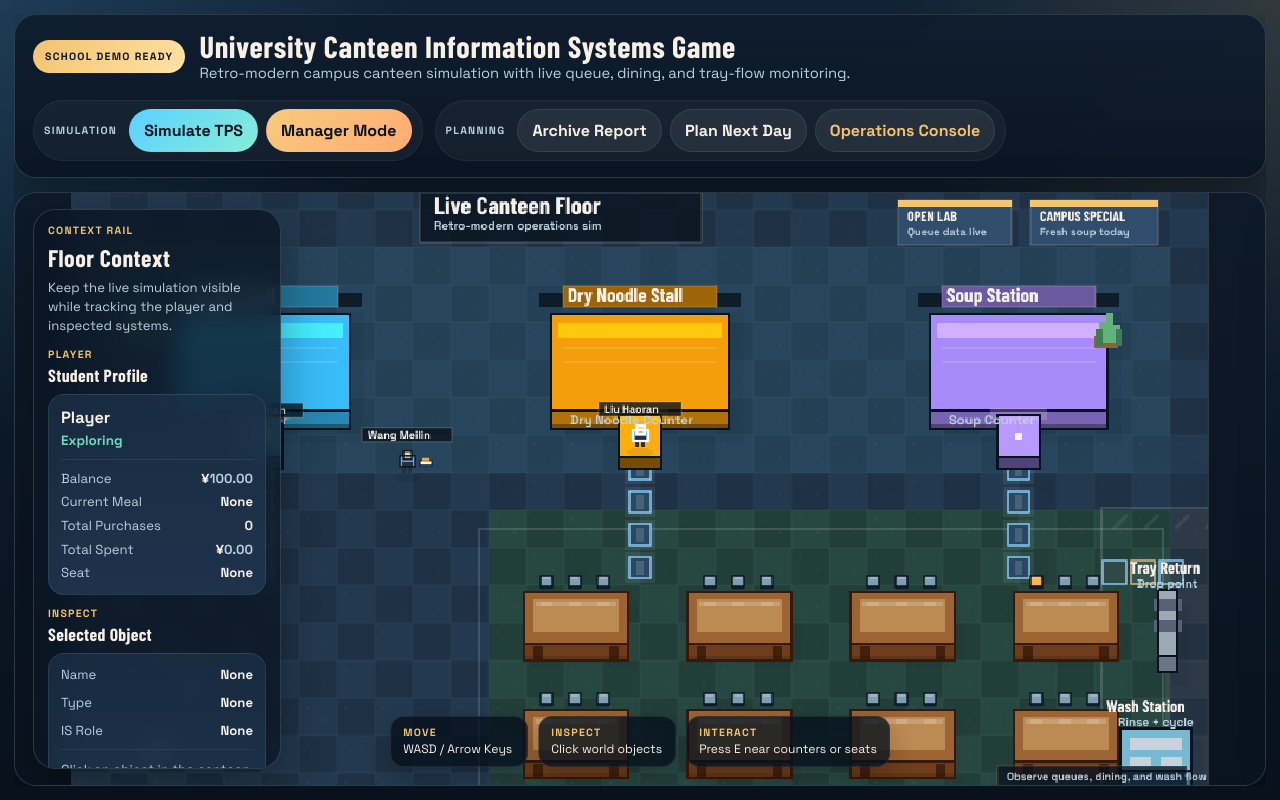
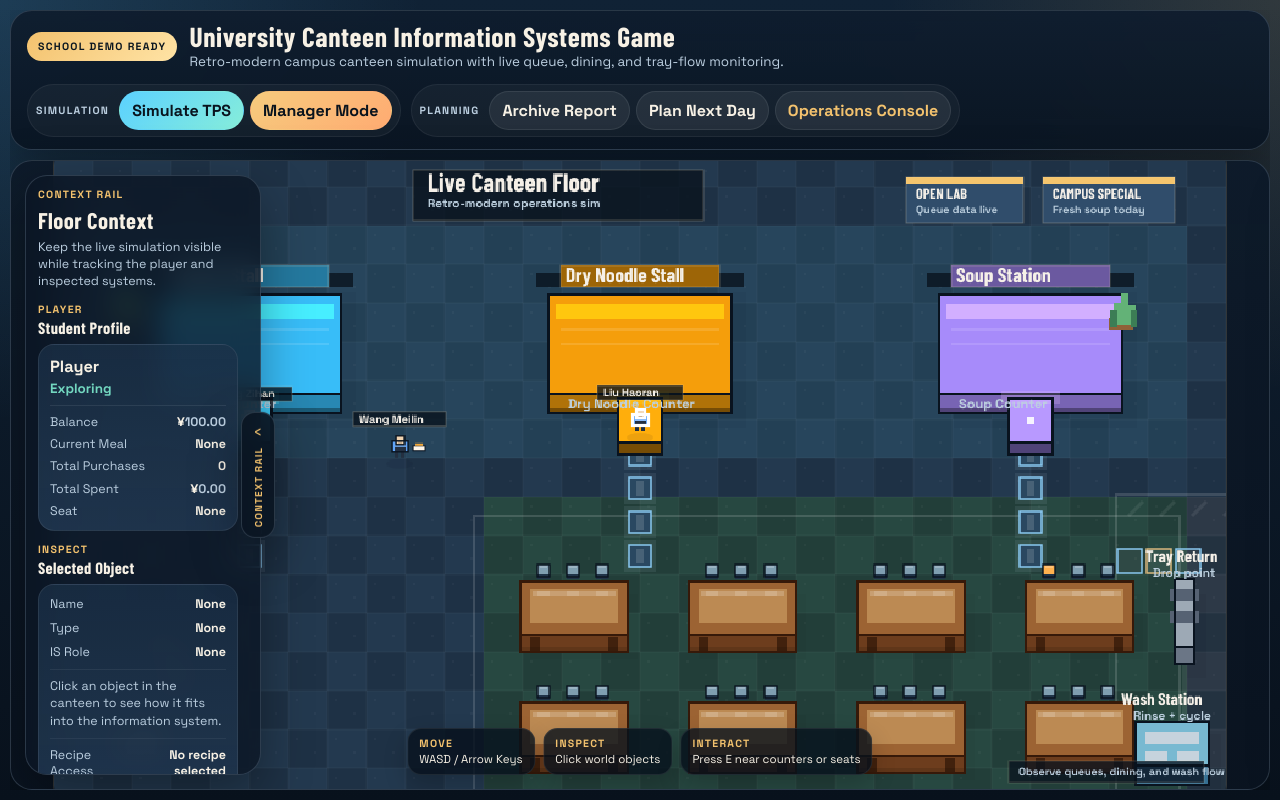
Before and after one commit to boygotflames/Information-System-Simulator-Demo, a plain HTML site: page index.html in a window 1280 px wide. Drawn offline with nearby package versions, Linux system fonts and the light colour scheme.

Commit message:
smart replacmment for the elements of the game

```diff
--- a/css/style.css
+++ b/css/style.css
@@ -42,7 +42,7 @@ body {
 }
 
 body {
-  padding: 14px;
+  padding: 10px;
 }
 
 button {
@@ -51,7 +51,7 @@ button {
 
 .app-shell {
   position: relative;
-  height: calc(100vh - 28px);
+  height: calc(100vh - 20px);
   overflow: hidden;
 }
 
@@ -59,15 +59,15 @@ button {
   height: 100%;
   display: grid;
   grid-template-rows: auto 1fr;
-  gap: 14px;
+  gap: 10px;
 }
 
 .topbar {
   display: flex;
   justify-content: space-between;
   align-items: center;
-  gap: 18px;
-  padding: 16px 18px;
+  gap: 14px;
+  padding: 12px 16px;
   border-radius: var(--radius);
   background: linear-gradient(180deg, rgba(15, 29, 46, 0.95), rgba(10, 21, 34, 0.92));
   border: 1px solid var(--border);
@@ -78,7 +78,7 @@ button {
 .topbar-brand {
   display: flex;
   align-items: center;
-  gap: 14px;
+  gap: 12px;
   min-width: 0;
 }
 
@@ -94,7 +94,7 @@ button {
 }
 
 .brand-pill {
-  padding: 10px 12px;
+  padding: 8px 11px;
   border-radius: 999px;
   color: #0a1620;
   background: linear-gradient(135deg, var(--accent-2), #ffe3a5);
@@ -106,9 +106,9 @@ button {
 }
 
 .topbar-copy h1 {
-  margin: 0 0 3px;
+  margin: 0 0 2px;
   font-family: "Barlow Condensed", "Arial Narrow", sans-serif;
-  font-size: 1.9rem;
+  font-size: 1.72rem;
   letter-spacing: 0.02em;
   line-height: 1;
 }
@@ -116,21 +116,21 @@ button {
 .topbar-copy p {
   margin: 0;
   color: var(--muted);
-  font-size: 0.92rem;
+  font-size: 0.84rem;
 }
 
 .topbar-actions {
   display: flex;
   flex-wrap: wrap;
   justify-content: flex-end;
-  gap: 12px;
+  gap: 10px;
 }
 
 .action-group {
   display: flex;
   align-items: center;
-  gap: 8px;
-  padding: 8px 10px;
+  gap: 6px;
+  padding: 6px 8px;
   border-radius: 999px;
   background: rgba(255, 255, 255, 0.04);
   border: 1px solid rgba(255, 255, 255, 0.06);
@@ -158,7 +158,7 @@ button {
 .action-btn,
 .panel-toggle-btn {
   border-radius: 999px;
-  padding: 10px 14px;
+  padding: 8px 12px;
   font-weight: 700;
   color: var(--text);
   background: rgba(255, 255, 255, 0.07);
@@ -185,8 +185,8 @@ button {
 }
 
 .icon-btn {
-  width: 38px;
-  height: 38px;
+  width: 34px;
+  height: 34px;
   display: inline-flex;
   align-items: center;
   justify-content: center;
@@ -203,7 +203,7 @@ button {
   display: flex;
   align-items: center;
   justify-content: center;
-  padding: 12px;
+  padding: 10px;
   border-radius: var(--radius);
   background: linear-gradient(180deg, rgba(14, 27, 42, 0.98), rgba(10, 20, 32, 0.96));
   border: 1px solid var(--border);
@@ -214,9 +214,9 @@ button {
 #gameCanvas {
   display: block;
   width: 100%;
-  max-width: min(100%, calc((100vh - 160px) * 16 / 9));
+  max-width: min(100%, calc((100vh - 140px) * 16 / 9));
   height: auto;
-  max-height: calc(100vh - 164px);
+  max-height: calc(100vh - 144px);
   border-radius: 18px;
   border: 1px solid rgba(240, 220, 181, 0.18);
   background: #07111c;
@@ -227,8 +227,8 @@ button {
 .utility-panel,
 .dashboard-panel {
   position: absolute;
-  top: 16px;
-  bottom: 16px;
+  top: 14px;
+  bottom: 14px;
   z-index: 5;
   display: flex;
   flex-direction: column;
@@ -240,18 +240,70 @@ button {
 }
 
 .utility-panel {
-  left: 18px;
-  width: 248px;
-  padding: 14px;
+  left: 14px;
+  width: 236px;
+  padding: 12px;
   border-radius: 22px;
   overflow: auto;
+  scrollbar-gutter: stable;
+  transition: transform 0.24s ease, opacity 0.24s ease;
+}
+
+body.context-rail-collapsed .utility-panel {
+  transform: translateX(calc(-100% - 22px));
+  opacity: 0;
+  pointer-events: none;
+}
+
+.context-rail-toggle {
+  position: absolute;
+  left: 230px;
+  top: 50%;
+  transform: translateY(-50%);
+  z-index: 7;
+  display: inline-flex;
+  flex-direction: column;
+  align-items: center;
+  gap: 8px;
+  width: 34px;
+  padding: 10px 7px;
+  border: 1px solid var(--border);
+  border-radius: 14px;
+  background: rgba(10, 21, 34, 0.92);
+  color: var(--accent-2);
+  box-shadow: var(--shadow);
+  backdrop-filter: blur(10px);
+  cursor: pointer;
+  transition: left 0.24s ease, transform 0.16s ease, background 0.16s ease;
+}
+
+.context-rail-toggle:hover {
+  transform: translateY(-50%) translateX(1px);
+}
+
+.context-rail-toggle-icon {
+  font-size: 1rem;
+  line-height: 1;
+}
+
+.context-rail-toggle-text {
+  writing-mode: vertical-rl;
+  transform: rotate(180deg);
+  text-transform: uppercase;
+  letter-spacing: 0.12em;
+  font-size: 0.62rem;
+  font-weight: 700;
+}
+
+body.context-rail-collapsed .context-rail-toggle {
+  left: 8px;
 }
 
 .utility-panel-header,
 .dashboard-header {
   display: flex;
   flex-direction: column;
-  gap: 6px;
+  gap: 5px;
 }
 
 .utility-panel-header h2,
@@ -264,7 +316,7 @@ button {
 
 .utility-panel-header h2,
 .dashboard-header h2 {
-  font-size: 1.5rem;
+  font-size: 1.42rem;
 }
 
 .utility-panel-header p,
@@ -273,21 +325,21 @@ button {
 .feed-placeholder {
   margin: 0;
   color: var(--muted);
-  font-size: 0.82rem;
-  line-height: 1.45;
+  font-size: 0.78rem;
+  line-height: 1.4;
 }
 
 .utility-section,
 .dashboard-section {
   display: flex;
   flex-direction: column;
-  gap: 8px;
+  gap: 7px;
 }
 
 .section-title-row {
   display: flex;
   flex-direction: column;
-  gap: 3px;
+  gap: 2px;
 }
 
 .section-kicker,
@@ -296,34 +348,34 @@ button {
 }
 
 .section-title-row h3 {
-  font-size: 1.1rem;
+  font-size: 1.02rem;
 }
 
 .card {
   background: linear-gradient(180deg, var(--card), var(--card-2));
   border: 1px solid rgba(255, 255, 255, 0.08);
   border-radius: var(--radius-md);
-  padding: 12px;
+  padding: 11px;
   min-width: 0;
 }
 
 .stack {
   display: flex;
   flex-direction: column;
-  gap: 10px;
+  gap: 8px;
 }
 
 .profile-card {
   display: flex;
   flex-direction: column;
-  gap: 10px;
+  gap: 8px;
 }
 
 .profile-name {
   display: flex;
   flex-direction: column;
-  gap: 4px;
-  padding-bottom: 10px;
+  gap: 3px;
+  padding-bottom: 8px;
   border-bottom: 1px solid rgba(255, 255, 255, 0.08);
 }
 
@@ -342,10 +394,10 @@ button {
   display: flex;
   justify-content: space-between;
   align-items: flex-start;
-  gap: 10px;
+  gap: 8px;
   margin: 0;
-  font-size: 0.82rem;
-  line-height: 1.35;
+  font-size: 0.78rem;
+  line-height: 1.3;
 }
 
 .detail-line span,
@@ -360,7 +412,7 @@ button {
 }
 
 .detail-copy {
-  padding: 10px 0;
+  padding: 8px 0;
   border-top: 1px solid rgba(255, 255, 255, 0.06);
   border-bottom: 1px solid rgba(255, 255, 255, 0.06);
 }
@@ -368,21 +420,21 @@ button {
 .quick-guide {
   display: grid;
   grid-template-columns: 1fr;
-  gap: 8px;
+  gap: 7px;
 }
 
 .hint-pill {
-  padding: 9px 10px;
+  padding: 8px 10px;
   border-radius: 999px;
   background: rgba(255, 255, 255, 0.06);
   border: 1px solid rgba(255, 255, 255, 0.08);
-  font-size: 0.8rem;
+  font-size: 0.76rem;
   color: var(--text);
 }
 
 .dashboard-panel {
-  right: 18px;
-  width: min(468px, 44vw);
+  right: 14px;
+  width: min(450px, 42vw);
   border-radius: 24px;
   overflow: hidden;
   transform: translateX(110%);
@@ -397,7 +449,7 @@ body.dashboard-open .dashboard-panel {
   flex-direction: row;
   justify-content: space-between;
   align-items: flex-start;
-  padding: 16px;
+  padding: 14px;
   border-bottom: 1px solid rgba(255, 255, 255, 0.08);
   background: rgba(7, 17, 28, 0.36);
 }
@@ -409,11 +461,12 @@ body.dashboard-open .dashboard-panel {
 
 .dashboard-body {
   overflow: auto;
-  padding: 14px;
+  padding: 12px;
   display: grid;
   grid-template-columns: 1fr 1fr;
-  gap: 12px;
+  gap: 10px;
   align-content: start;
+  scrollbar-gutter: stable;
 }
 
 .section-full {
@@ -423,7 +476,7 @@ body.dashboard-open .dashboard-panel {
 .stat-grid {
   display: grid;
   grid-template-columns: repeat(2, minmax(0, 1fr));
-  gap: 8px;
+  gap: 7px;
 }
 
 .compact-grid {
@@ -433,8 +486,8 @@ body.dashboard-open .dashboard-panel {
 .stat-card {
   display: flex;
   flex-direction: column;
-  gap: 6px;
-  padding: 10px;
+  gap: 5px;
+  padding: 9px;
   border-radius: 14px;
   background: rgba(255, 255, 255, 0.04);
   border: 1px solid rgba(255, 255, 255, 0.06);
@@ -449,7 +502,7 @@ body.dashboard-open .dashboard-panel {
 .metric-list {
   display: flex;
   flex-direction: column;
-  gap: 8px;
+  gap: 7px;
 }
 
 .metric-list.compact {
@@ -457,25 +510,25 @@ body.dashboard-open .dashboard-panel {
 }
 
 .highlight-row {
-  padding-top: 8px;
+  padding-top: 7px;
   border-top: 1px solid rgba(255, 255, 255, 0.07);
 }
 
 .top-gap {
-  margin-top: 10px;
+  margin-top: 8px;
 }
 
 .feed {
-  min-height: 150px;
-  max-height: 240px;
+  min-height: 142px;
+  max-height: 228px;
   overflow-y: auto;
 }
 
 .feed-entry {
-  padding: 8px 0;
+  padding: 7px 0;
   border-bottom: 1px solid rgba(255, 255, 255, 0.08);
-  font-size: 0.8rem;
-  line-height: 1.45;
+  font-size: 0.77rem;
+  line-height: 1.4;
 }
 
 .feed-entry:last-child {
@@ -489,10 +542,10 @@ body.dashboard-open .dashboard-panel {
 .canvas-hud {
   position: absolute;
   left: 50%;
-  bottom: 18px;
+  bottom: 14px;
   transform: translateX(-50%);
   display: flex;
-  gap: 10px;
+  gap: 8px;
   flex-wrap: wrap;
   justify-content: center;
   z-index: 6;
@@ -503,14 +556,14 @@ body.dashboard-open .dashboard-panel {
   display: flex;
   flex-direction: column;
   gap: 2px;
-  min-width: 138px;
-  padding: 9px 12px;
+  min-width: 128px;
+  padding: 8px 11px;
   border-radius: 14px;
   background: rgba(7, 17, 28, 0.8);
   border: 1px solid rgba(255, 255, 255, 0.08);
   color: var(--text);
   box-shadow: 0 10px 24px rgba(0, 0, 0, 0.2);
-  font-size: 0.76rem;
+  font-size: 0.72rem;
 }
 
 .chip-title {
@@ -523,6 +576,41 @@ body.dashboard-open .dashboard-panel {
 
 body.dashboard-open .dashboard-scrim {
   display: none;
+}
+
+.utility-panel,
+.dashboard-body,
+.feed {
+  scrollbar-width: thin;
+  scrollbar-color: rgba(140, 194, 221, 0.42) rgba(7, 17, 28, 0.28);
+}
+
+.utility-panel::-webkit-scrollbar,
+.dashboard-body::-webkit-scrollbar,
+.feed::-webkit-scrollbar {
+  width: 8px;
+  height: 8px;
+}
+
+.utility-panel::-webkit-scrollbar-track,
+.dashboard-body::-webkit-scrollbar-track,
+.feed::-webkit-scrollbar-track {
+  background: rgba(7, 17, 28, 0.22);
+  border-radius: 999px;
+}
+
+.utility-panel::-webkit-scrollbar-thumb,
+.dashboard-body::-webkit-scrollbar-thumb,
+.feed::-webkit-scrollbar-thumb {
+  background: linear-gradient(180deg, rgba(123, 190, 228, 0.55), rgba(243, 194, 110, 0.38));
+  border-radius: 999px;
+  border: 1px solid rgba(7, 17, 28, 0.16);
+}
+
+.utility-panel::-webkit-scrollbar-thumb:hover,
+.dashboard-body::-webkit-scrollbar-thumb:hover,
+.feed::-webkit-scrollbar-thumb:hover {
+  background: linear-gradient(180deg, rgba(123, 190, 228, 0.7), rgba(243, 194, 110, 0.5));
 }
 
 .low-stock {
@@ -546,25 +634,29 @@ body.dashboard-open .dashboard-scrim {
   }
 
   .dashboard-panel {
-    width: min(458px, 48vw);
+    width: min(442px, 46vw);
   }
 }
 
 @media (max-width: 1080px) {
   body {
-    padding: 10px;
+    padding: 8px;
   }
 
   .app-shell {
-    height: calc(100vh - 20px);
+    height: calc(100vh - 16px);
   }
 
   .utility-panel {
-    width: 236px;
+    width: 224px;
+  }
+
+  .context-rail-toggle {
+    left: 218px;
   }
 
   .dashboard-panel {
-    width: min(430px, 56vw);
+    width: min(420px, 54vw);
   }
 
   .dashboard-body {
@@ -578,34 +670,42 @@ body.dashboard-open .dashboard-scrim {
 
 @media (max-width: 920px) {
   .canvas-wrapper {
-    padding: 10px;
+    padding: 8px;
   }
 
   .utility-panel {
-    left: 12px;
-    top: 12px;
-    width: 224px;
-    bottom: 86px;
+    left: 10px;
+    top: 10px;
+    width: 214px;
+    bottom: 72px;
+  }
+
+  .context-rail-toggle {
+    left: 208px;
   }
 
   .dashboard-panel {
-    right: 12px;
-    top: 12px;
-    bottom: 12px;
-    width: min(420px, calc(100vw - 44px));
+    right: 10px;
+    top: 10px;
+    bottom: 10px;
+    width: min(404px, calc(100vw - 42px));
   }
 
   #gameCanvas {
-    max-height: calc(100vh - 214px);
+    max-height: calc(100vh - 192px);
   }
 }
 
 @media (max-width: 760px) {
   .topbar-copy h1 {
-    font-size: 1.55rem;
+    font-size: 1.46rem;
   }
 
   .utility-panel {
+    display: none;
+  }
+
+  .context-rail-toggle {
     display: none;
   }
 
@@ -625,6 +725,6 @@ body.dashboard-open .dashboard-scrim {
   }
 
   #gameCanvas {
-    max-height: calc(100vh - 248px);
+    max-height: calc(100vh - 224px);
   }
 }
--- a/index.html
+++ b/index.html
@@ -4,7 +4,7 @@
   <meta charset="UTF-8" />
   <meta name="viewport" content="width=device-width, initial-scale=1.0" />
   <title>University Canteen IS Game</title>
-  <link rel="stylesheet" href="css/style.css?v=visual-package-v1" />
+  <link rel="stylesheet" href="css/style.css?v=layout-polish-v1" />
 </head>
 <body>
   <div class="dashboard-scrim" id="dashboardScrim"></div>
@@ -47,7 +47,19 @@
       <section class="canvas-wrapper">
         <canvas id="gameCanvas" width="960" height="540"></canvas>
 
-        <aside class="utility-panel" aria-label="Context panel">
+        <button
+          id="contextRailToggleBtn"
+          class="context-rail-toggle"
+          type="button"
+          aria-controls="contextRail"
+          aria-expanded="true"
+          aria-label="Hide context rail"
+        >
+          <span class="context-rail-toggle-icon" data-context-icon aria-hidden="true">‹</span>
+          <span class="context-rail-toggle-text">Context Rail</span>
+        </button>
+
+        <aside class="utility-panel" id="contextRail" aria-label="Context panel">
           <div class="utility-panel-header">
             <span class="panel-kicker">Context Rail</span>
             <h2>Floor Context</h2>
@@ -264,6 +276,6 @@
     </main>
   </div>
 
-  <script type="module" src="js/main.js"></script>
+  <script type="module" src="js/main.js?v=layout-polish-v1"></script>
 </body>
 </html>
--- a/js/main.js
+++ b/js/main.js
@@ -14,7 +14,7 @@ import {
 } from "./data/diningAreaLayout.js";
 import TrayReturnSystem from "./systems/TrayReturnSystem.js";
 import { STATIC_OBSTACLES } from "./data/collisionLayout.js";
-import { initDashboardToggle } from "./ui/dashboardToggle.js";
+import { initDashboardToggle } from "./ui/dashboardToggle.js?v=layout-polish-v1";
 import WorldRenderer from "./rendering/WorldRenderer.js";
 import EnvironmentRenderer from "./rendering/EnvironmentRenderer.js";
 import CharacterRenderer from "./rendering/CharacterRenderer.js";
--- a/js/ui/dashboardToggle.js
+++ b/js/ui/dashboardToggle.js
@@ -1,10 +1,14 @@
 const OPEN_CLASS = "dashboard-open";
+const CONTEXT_COLLAPSED_CLASS = "context-rail-collapsed";
 
 export function initDashboardToggle() {
   const body = document.body;
   const toggleBtn = document.getElementById("dashboardToggleBtn");
   const closeBtn = document.getElementById("dashboardCloseBtn");
   const panel = document.getElementById("dashboardPanel");
+  const contextRail = document.getElementById("contextRail");
+  const contextToggleBtn = document.getElementById("contextRailToggleBtn");
+  const contextIcon = contextToggleBtn?.querySelector("[data-context-icon]");
 
   const setOpen = (isOpen) => {
     body.classList.toggle(OPEN_CLASS, isOpen);
@@ -18,11 +22,34 @@ export function initDashboardToggle() {
     }
   };
 
+  const setContextCollapsed = (isCollapsed) => {
+    body.classList.toggle(CONTEXT_COLLAPSED_CLASS, isCollapsed);
+
+    if (contextRail) {
+      contextRail.setAttribute("aria-hidden", isCollapsed ? "true" : "false");
+    }
+
+    if (contextToggleBtn) {
+      contextToggleBtn.setAttribute("aria-expanded", isCollapsed ? "false" : "true");
+      contextToggleBtn.setAttribute(
+        "aria-label",
+        isCollapsed ? "Show context rail" : "Hide context rail"
+      );
+    }
+
+    if (contextIcon) {
+      contextIcon.textContent = isCollapsed ? "›" : "‹";
+    }
+  };
+
   toggleBtn?.addEventListener("click", () => {
     setOpen(!body.classList.contains(OPEN_CLASS));
   });
 
   closeBtn?.addEventListener("click", () => setOpen(false));
+  contextToggleBtn?.addEventListener("click", () => {
+    setContextCollapsed(!body.classList.contains(CONTEXT_COLLAPSED_CLASS));
+  });
 
   window.addEventListener("keydown", (event) => {
     if (event.key === "Escape") {
@@ -31,4 +58,5 @@ export function initDashboardToggle() {
   });
 
   setOpen(false);
+  setContextCollapsed(false);
 }
```
Also changed, not shown: visual-package-final.png (deleted), visual-package-open.png (deleted), visual-package.png (deleted).
